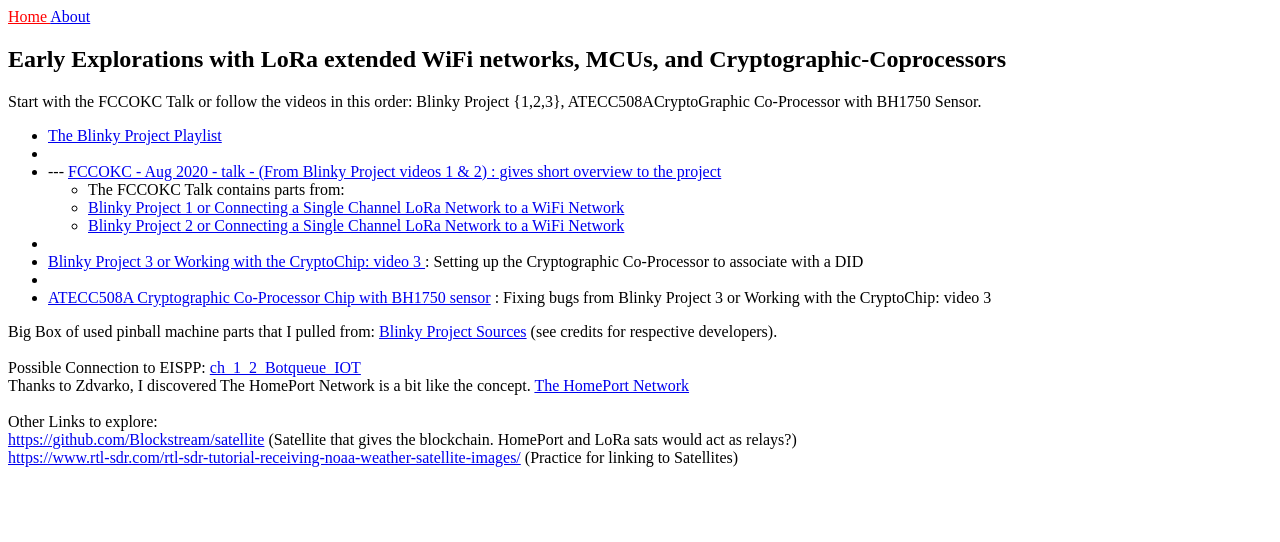
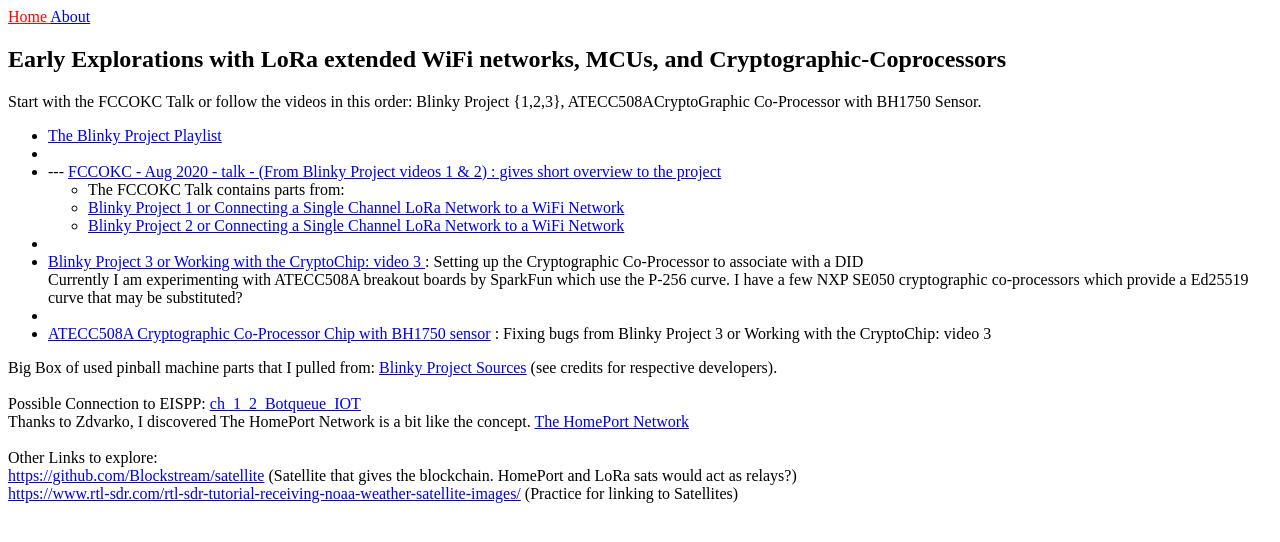
Before and after one commit to theholo-space/theholo-space.github.io, a Jekyll site: the page built from index.html, in a window 1280 px wide. Shown: the top 542 px of the page. Built offline with Jekyll 4.4.1, drawn with Linux system fonts in a browser that asks for light colours.

Commit message:
add comments about video that I am suing

```diff
--- a/index.html
+++ b/index.html
@@ -23,7 +23,8 @@ title: Home
 	     <li><a href="https://www.youtube.com/watch?v=OhYyUIJ2CHM&list=PLbVZNfQhcZ3eQpiBUY_0IaXPmPE5pZoOT&index=3">Blinky Project 2 or Connecting a Single Channel LoRa Network to a WiFi Network</a></li>
      </ul>
      <li></li>
-     <li><a href="https://www.youtube.com/watch?v=GNOPb5iGiQk&list=PLbVZNfQhcZ3eQpiBUY_0IaXPmPE5pZoOT&index=1">Blinky Project 3 or Working with the CryptoChip: video 3 </a> : Setting up the Cryptographic Co-Processor to associate with a DID</li>
+     <li><a href="https://www.youtube.com/watch?v=GNOPb5iGiQk&list=PLbVZNfQhcZ3eQpiBUY_0IaXPmPE5pZoOT&index=1">Blinky Project 3 or Working with the CryptoChip: video 3 </a> : Setting up the Cryptographic Co-Processor to associate with a DID<br>
+     Currently I am experimenting with ATECC508A breakout boards by SparkFun which use the P-256 curve. I have a few NXP SE050 cryptographic co-processors which provide a Ed25519 curve that may be substituted?</li>
      <li></li>
      <li><a href="https://www.youtube.com/watch?v=yFi4LcselCc&list=PLbVZNfQhcZ3eQpiBUY_0IaXPmPE5pZoOT&index=5">ATECC508A Cryptographic Co-Processor Chip with BH1750 sensor</a> : Fixing bugs from Blinky Project 3 or Working with the CryptoChip: video 3</li>
     </ul>
```
